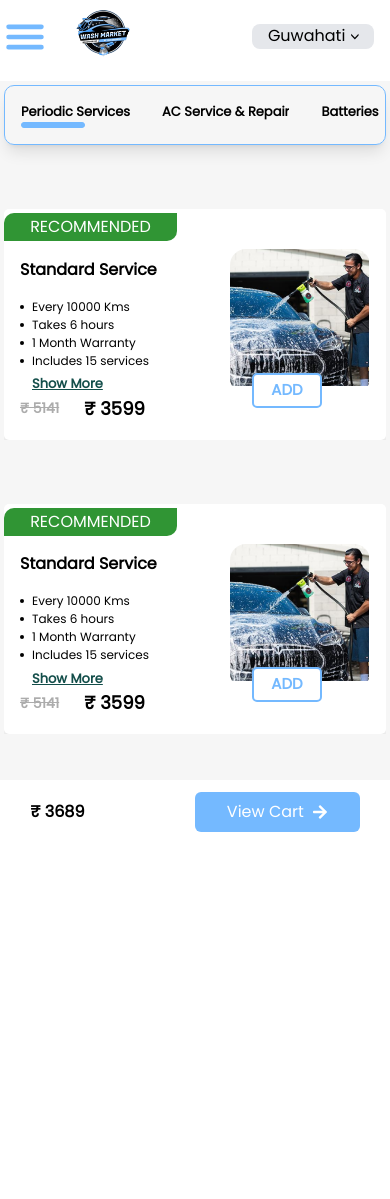
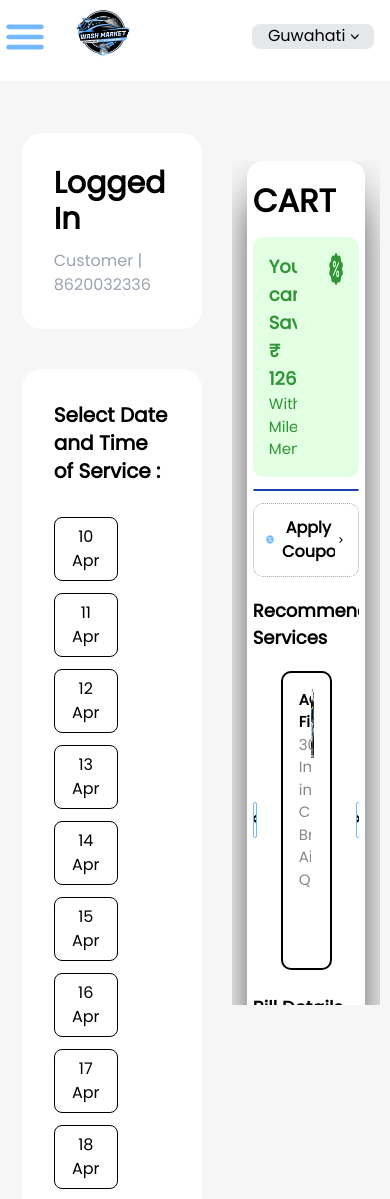
Before and after one commit to Vermaji8620/car_wash_new, a React (Vite) app: page /checkout in a window 390 px wide. Before the commit this address led to /services. Shown: the top 1199 px of the page. Before the commit the page ends 844 px from the top, so only its background shows below. Built offline with nearby package versions, Linux system fonts and the light colour scheme.

Commit message:
checkout page separateCardComponent UI made, func. to be added, date to be modifies, responsive left

```diff
--- a/src/App.jsx
+++ b/src/App.jsx
@@ -21,6 +21,7 @@ function App() {
           <Route path="/services" element={<Services />} />
           <Route path="/contact" element={<Contact />} />
           <Route path="/checkout" element={<Checkout />} />
+          <Route path="*" element={<div>Page Not Found</div>} />
         </Routes>
       </BrowserRouter>
     </div>
--- /dev/null
+++ b/src/components/checkoutComponent/EachCartComponent.jsx
@@ -0,0 +1,52 @@
+import { FaRupeeSign } from "react-icons/fa";
+import PropTypes from "prop-types";
+import { RxCross2 } from "react-icons/rx";
+import { useDispatch } from "react-redux";
+import { removeEntry, removetotal } from "../../redux/ReduxSlice";
+import { useLocation } from "react-router-dom";
+
+// import { useSelector } from "react-redux";
+
+const EachCartSection = ({ desc, price, strikePrice, index }) => {
+  // const selector = useSelector((state) => state.counter);
+  const location = useLocation();
+  const pathSegments = location.pathname.split("/");
+  const lastSegments = pathSegments.pop() || pathSegments.pop();
+  const dispatch = useDispatch();
+  const removeItemFunc = () => {
+    console.log("going from here--->>", index);
+    dispatch(removeEntry({ index }));
+    dispatch(removetotal(price));
+  };
+
+  return (
+    <div className="flex justify-between w-full border p-3 border-gray-300">
+      <p>{desc}</p>
+      <p className="flex items-center w-[40%] justify-between">
+        <s className="flex items-center text-gray-400">
+          <FaRupeeSign /> {strikePrice}
+        </s>
+        <p className="flex items-center">
+          <FaRupeeSign /> {price}
+        </p>
+        {lastSegments === "services" && (
+          <div>
+            <RxCross2
+              className="bg-gray-200 rounded-lg"
+              onClick={removeItemFunc}
+            />
+          </div>
+        )}
+      </p>
+    </div>
+  );
+};
+
+EachCartSection.propTypes = {
+  desc: PropTypes.string.isRequired,
+  price: PropTypes.number.isRequired,
+  strikePrice: PropTypes.number.isRequired,
+  index: PropTypes.number.isRequired,
+};
+
+export default EachCartSection;
--- /dev/null
+++ b/src/components/checkoutComponent/SeparateCartComponent.jsx
@@ -0,0 +1,181 @@
+// import logo from "../assets/pexels-photo-112460-removebg-preview.png";
+import { MdOutlineKeyboardArrowRight } from "react-icons/md";
+import { MdArrowRightAlt } from "react-icons/md";
+import { FaRupeeSign } from "react-icons/fa";
+import { useSelector } from "react-redux";
+import disc from "../../assets/disc.png";
+import { useLocation } from "react-router-dom";
+import { useNavigate } from "react-router-dom";
+import EachCartSection from "./EachCartComponent";
+import PropTypes from "prop-types";
+import { useEffect, useState } from "react";
+import personcarwash from "../../assets/personcarwash.png";
+import percen from "../../assets/setpercen.png";
+
+const SeparateCartComponent = ({ onButtonClick }) => {
+  const navigate = useNavigate();
+  const location = useLocation();
+  const pathSegments = location.pathname.split("/");
+  const lastSegments = pathSegments.pop() || pathSegments.pop();
+  const selector = useSelector((state) => state.counter);
+  const [errorshow, setErrorshow] = useState("");
+
+  useEffect(() => {
+    setTimeout(() => {
+      setErrorshow("");
+    }, 2500);
+  }, [errorshow]);
+
+  return (
+    <div className="rounded-2xl pb-10 w-[80%] top-10 h-min flex shadow-2xl flex-col bg-white shadow-black gap-3 items-center">
+      {/* <div>
+        <img className="w-[50%] mx-auto" src={logo} alt="" />
+      </div> */}
+      <div className="flex justify-between gap-8 w-[90%]">
+        <p className="font-[600] text-[32px]  pt-4 leading-[48px]">CART</p>
+      </div>
+
+      <div className="flex bg-[#E2FFE3] rounded-[10px] p-4 justify-between gap-8 w-[90%]">
+        <div className="w-[65%]">
+          <div className="font-poppins text-[#309534] font-[600] text-[18px] leading-[28px]">
+            You can Save ₹ 1268
+          </div>
+          <div className="font-poppins text-[#309534] font-[400] text-[15px] leading-[22.5px]">
+            With Miles Membership
+          </div>
+        </div>
+        <div className="w-[35%] flex justify-end h-[32px] ">
+          <img src={percen} alt="" />
+        </div>
+      </div>
+
+      <div className="w-[90%] border rounded-[20px] border-blue-800">
+        {selector.items.length > 0 &&
+          selector.items.map((element, index) => (
+            <div key={index}>
+              <EachCartSection
+                index={index}
+                desc={element.description}
+                price={element.price}
+                strikePrice={element.strikePrice}
+              />
+            </div>
+          ))}
+      </div>
+
+      {/* <p className="w-[90%] -mt-3 mx-auto">Extra Charges may apply</p> */}
+      <button className="w-[90%] rounded-[10px] items-center p-3 border flex justify-between border-dotted border-gray-400">
+        <div className="flex gap-2 items-center">
+          <div className="text-blue-400 text-4xl">
+            <img src={disc} alt="" />
+          </div>
+          <p className="font-bold">Apply Coupon</p>
+        </div>
+        <MdOutlineKeyboardArrowRight className="text-2xl" />
+      </button>
+
+      <div className="w-[90%] pt-2 pb-2 gap-3 flex flex-col ">
+        <p className="font-poppins text-[18px] font-[600] leading-[27px]">
+          Recommended Services
+        </p>
+      </div>
+
+      <div className="w-[90%] gap-6 items-center flex justify-between">
+        <div className="w-[56px] flex items-center justify-center font-bold h-[36px] rounded-[5px] border-[1.5px] border-[#74B9FF]">
+          &lt;
+        </div>
+
+        <div className="flex border-[2px] p-4 border-black gap-4 rounded-[10px] flex-col">
+          <div className="flex">
+            <div className="">
+              <p className="font-poppins font-[600] text-[15px] leading-[22.5px]">
+                AC Filter
+              </p>
+              <p className="font-poppins font-[500] text-[15px] leading-[22.5px] text-[#878787]">
+                30% Improvement in Car Breathing Air Quality
+              </p>
+            </div>
+            <div className="">
+              <img className="w-[69px] h-[69px]" src={personcarwash} alt="" />
+            </div>
+          </div>
+          <div className="flex gap-6">
+            <strike className="font-poppins font-[500] text-[13px] leading-[20px] text-[#878787]">
+              ₹ 1233
+            </strike>
+            <p className="font-poppins font-[500] text-[15px] leading-[22.5px]">
+              ₹ 949
+            </p>
+          </div>
+        </div>
+
+        <div className="w-[56px] flex items-center justify-center font-bold h-[36px] rounded-[5px] border-[1.5px] border-[#74B9FF]">
+          &gt;
+        </div>
+      </div>
+
+      <div className="w-[90%] font-poppins font-[600] text-[18px] mt-3 leading-[27px]">
+        Bill Details
+      </div>
+
+      <div className="w-[90%] text-black  flex justify-between">
+        <p className="overflow-hidden font-bold text-2xl">
+          Subtotal {selector.items.length} items
+        </p>
+        <p className="font-bold flex items-center">
+          <FaRupeeSign />
+          {selector.grandtotal}
+        </p>
+      </div>
+
+      <div className="w-[90%] text-black flex  justify-between">
+        <p className="font-bold text-[15px]">18% GST</p>
+        <p className="font-bold flex items-center">
+          <FaRupeeSign />
+          {Math.round(selector.grandtotal * 0.18)}
+        </p>
+      </div>
+
+      <button
+        className={`p-3 text-white font-bold justify-between ${
+          lastSegments !== "services" ? "hidden" : "inline-block"
+        } rounded-lg  flex w-[90%] bg-[#60A5FA]`}
+        onClick={() => {
+          if (selector.items.length === 0) {
+            setErrorshow("NO ITEMS IN CART");
+            return;
+          }
+          navigate("/checkout");
+        }}
+      >
+        <div className="flex items-center">
+          <FaRupeeSign />
+          {selector.grandtotal + Math.round(selector.grandtotal * 0.18)}
+        </div>
+        <div className="">CHECKOUT</div>
+      </button>
+
+      <button
+        className={`p-3 text-white font-bold justify-between ${
+          lastSegments !== "checkout" ? "hidden" : "inline-block"
+        } rounded-lg flex flex-row-reverse w-[90%] bg-[#60A5FA]`}
+        onClick={() => {
+          onButtonClick();
+        }}
+      >
+        <div className="flex items-center">
+          <FaRupeeSign />
+          {selector.grandtotal + Math.round(selector.grandtotal * 0.18)}
+        </div>
+        <div className="">Pay Now</div>
+      </button>
+      <p className="text-red-600 font-bold text-start w-[90%]">{errorshow} </p>
+    </div>
+  );
+};
+
+SeparateCartComponent.propTypes = {
+  onButtonClick: PropTypes.func,
+};
+
+export default SeparateCartComponent;
--- a/src/pages/Checkout.jsx
+++ b/src/pages/Checkout.jsx
@@ -3,14 +3,15 @@ import { useState, useRef, useEffect } from "react";
 import { useNavigate } from "react-router-dom";
 import { TbCurrentLocation } from "react-icons/tb";
 import { useSelector } from "react-redux";
+import SeparateCartComponent from "../components/checkoutComponent/SeparateCartComponent";
 
 const Checkout = () => {
   const navigate = useNavigate();
   const selector = useSelector((state) => state.counter);
 
-  useEffect(() => {
-    if (selector.items.length === 0) navigate("/services");
-  }, [selector.items, navigate]);
+  // useEffect(() => {
+  //   if (selector.items.length === 0) navigate("/services");
+  // }, [selector.items, navigate]);
 
   const formRef = useRef(null);
   const [currentState, setCurrentState] = useState({
@@ -19,11 +20,13 @@ const Checkout = () => {
     fname: "",
     lname: "",
   });
+  console.log(currentState);
   const regex = /^(?=.*[a-zA-Z0-9].{3,})[a-zA-Z0-9 ,]+$/;
   const [buttonSetting, setButtonSetting] = useState({
     indxdate: null,
     valueinButtondate: "",
   });
+  console.log(buttonSetting);
   const monthArray = [
     "Jan",
     "Feb",
@@ -42,7 +45,7 @@ const Checkout = () => {
     indxtime: null,
     valueinButtontime: "",
   });
-
+  console.log(buttonSettings);
   useEffect(() => {
     setButtonSettings({
       indxtime: null,
@@ -72,127 +75,127 @@ const Checkout = () => {
     landmark: "",
   });
 
-  const paymentHandler = async () => {
-    console.log("handler defined again");
-    const paymentOptions = {
-      amount: 500,
-      currency: "INR",
-      receipt: "qwasqi1",
+  // const paymentHandler = async () => {
+  //   console.log("handler defined again");
+  //   const paymentOptions = {
+  //     amount: 500,
+  //     currency: "INR",
+  //     receipt: "qwasqi1",
+  //   };
+  //   const data = await fetch("http://localhost:4000/payment/order", {
+  //     method: "POST",
+  //     headers: {
+  //       "Content-Type": "application/json",
+  //     },
+  //     body: JSON.stringify(paymentOptions),
+  //   });
+  //   const res = await data.json();
+  //   let options = {
+  //     key: import.meta.VITE_RAZORPAY_KEY_ID,
+  //     amount: "50000",
+  //     currency: "INR",
+  //     name: "Wash Car",
+  //     description: "Test Transaction",
+  //     order_id: res.id,
+  //     handler: async function (response) {
+  //       const body = { ...response };
+  //       const validateRes = await fetch("http://localhost:4000/payment/check", {
+  //         method: "POST",
+  //         headers: {
+  //           "Content-Type": "application/json",
+  //         },
+  //         body: JSON.stringify(body),
+  //       });
+  //       const ress = await validateRes.json();
+  //       console.log(ress);
+  //     },
+  //     prefill: {
+  //       name: "Car Wash",
+  //       description: "Car Washing service",
+  //       contact: "6564566515",
+  //     },
+  //     notes: {
+  //       address: "Razorpay Corporate Office",
+  //     },
+  //     theme: {
+  //       color: "#3399cc",
+  //     },
+  //   };
+  //   var rzp1 = new window.Razorpay(options);
+  //   rzp1.on("payment.failed", function (response) {
+  //     alert(response.error.code);
+  //     alert(response.error.description);
+  //     alert(response.error.source);
+  //     alert(response.error.step);
+  //     alert(response.error.reason);
+  //     alert(response.error.metadata.order_id);
+  //     alert(response.error.metadata.payment_id);
+  //   });
+  //   rzp1.open();
+  // };
+
+  const submitForm = (event) => {
+    event.preventDefault();
+    let fromDatavariable = {
+      address: currentState.address,
+      fname: currentState.fname,
+      lname: currentState.lname,
+      landmark: currentState.landmark,
+      day_and_date: buttonSetting.valueinButtondate,
+      time: buttonSettings.valueinButtontime,
     };
-    const data = await fetch("http://localhost:4000/payment/order", {
-      method: "POST",
-      headers: {
-        "Content-Type": "application/json",
-      },
-      body: JSON.stringify(paymentOptions),
-    });
-    const res = await data.json();
-    let options = {
-      key: import.meta.VITE_RAZORPAY_KEY_ID,
-      amount: "50000",
-      currency: "INR",
-      name: "Wash Car",
-      description: "Test Transaction",
-      order_id: res.id,
-      handler: async function (response) {
-        const body = { ...response };
-        const validateRes = await fetch("http://localhost:4000/payment/check", {
-          method: "POST",
-          headers: {
-            "Content-Type": "application/json",
-          },
-          body: JSON.stringify(body),
-        });
-        const ress = await validateRes.json();
-        console.log(ress);
-      },
-      prefill: {
-        name: "Car Wash",
-        description: "Car Washing service",
-        contact: "6564566515",
-      },
-      notes: {
-        address: "Razorpay Corporate Office",
-      },
-      theme: {
-        color: "#3399cc",
-      },
-    };
-    var rzp1 = new window.Razorpay(options);
-    rzp1.on("payment.failed", function (response) {
-      alert(response.error.code);
-      alert(response.error.description);
-      alert(response.error.source);
-      alert(response.error.step);
-      alert(response.error.reason);
-      alert(response.error.metadata.order_id);
-      alert(response.error.metadata.payment_id);
-    });
-    rzp1.open();
+
+    if (fromDatavariable.day_and_date === "") {
+      setErrors({ ...errors, date: "Date field required" });
+      return;
+    }
+    if (fromDatavariable.time === "") {
+      setErrors({ ...errors, time: "Time field required" });
+      return;
+    }
+    if (fromDatavariable.fname === "") {
+      setErrors({ ...errors, firstName: "First Name required" });
+      return;
+    }
+    if (fromDatavariable.lname === "") {
+      setErrors({ ...errors, lastName: "Last Name required" });
+      return;
+    }
+    if (fromDatavariable.address === "") {
+      setErrors({ ...errors, address: "Address field required" });
+      return;
+    }
+    if (fromDatavariable.landmark === "") {
+      setErrors({ ...errors, landmark: "Landmark field required" });
+      return;
+    }
+
+    if (!regex.test(currentState.address)) {
+      setErrors({ ...errors, address: "Invalid Address" });
+      return;
+    }
+    if (!regex.test(currentState.landmark)) {
+      setErrors({ ...errors, landmark: "Invalid Lanmark" });
+      return;
+    }
+    if (!regex.test(currentState.fname)) {
+      setErrors({ ...errors, firstName: "Invalid First Name" });
+      return;
+    }
+    if (!regex.test(currentState.lname)) {
+      setErrors({ ...errors, lastName: "Invalid Last Name" });
+      return;
+    }
+    const extract = fromDatavariable.day_and_date.split("\n");
+    const extract_date = extract[0];
+    const extract_month = monthArray.indexOf(extract[1]);
+    fromDatavariable.day_and_date = `${extract_date}-${
+      extract_month + 1
+    }-${new Date().getFullYear()}`;
+
+    console.log(fromDatavariable);
+    // paymentHandler();
   };
-
-  // const submitForm = (event) => {
-  //   event.preventDefault();
-  //   let fromDatavariable = {
-  //     address: currentState.address,
-  //     fname: currentState.fname,
-  //     lname: currentState.lname,
-  //     landmark: currentState.landmark,
-  //     day_and_date: buttonSetting.valueinButtondate,
-  //     time: buttonSettings.valueinButtontime,
-  //   };
-
-  //   if (fromDatavariable.day_and_date === "") {
-  //     setErrors({ ...errors, date: "Date field required" });
-  //     return;
-  //   }
-  //   if (fromDatavariable.time === "") {
-  //     setErrors({ ...errors, time: "Time field required" });
-  //     return;
-  //   }
-  //   if (fromDatavariable.fname === "") {
-  //     setErrors({ ...errors, firstName: "First Name required" });
-  //     return;
-  //   }
-  //   if (fromDatavariable.lname === "") {
-  //     setErrors({ ...errors, lastName: "Last Name required" });
-  //     return;
-  //   }
-  //   if (fromDatavariable.address === "") {
-  //     setErrors({ ...errors, address: "Address field required" });
-  //     return;
-  //   }
-  //   if (fromDatavariable.landmark === "") {
-  //     setErrors({ ...errors, landmark: "Landmark field required" });
-  //     return;
-  //   }
-
-  //   if (!regex.test(currentState.address)) {
-  //     setErrors({ ...errors, address: "Invalid Address" });
-  //     return;
-  //   }
-  //   if (!regex.test(currentState.landmark)) {
-  //     setErrors({ ...errors, landmark: "Invalid Lanmark" });
-  //     return;
-  //   }
-  //   if (!regex.test(currentState.fname)) {
-  //     setErrors({ ...errors, firstName: "Invalid First Name" });
-  //     return;
-  //   }
-  //   if (!regex.test(currentState.lname)) {
-  //     setErrors({ ...errors, lastName: "Invalid Last Name" });
-  //     return;
-  //   }
-  //   const extract = fromDatavariable.day_and_date.split("\n");
-  //   const extract_date = extract[0];
-  //   const extract_month = monthArray.indexOf(extract[1]);
-  //   fromDatavariable.day_and_date = `${extract_date}-${
-  //     extract_month + 1
-  //   }-${new Date().getFullYear()}`;
-
-  //   console.log(fromDatavariable);
-  //   paymentHandler();
-  // };
 
   const fetchLocationFunc = () => {
     if (navigator.geolocation) {
@@ -228,13 +231,13 @@ const Checkout = () => {
     }
   };
 
-  // const handleFormSubmit = () => {
-  //   if (formRef.current) {
-  //     const formevent = new Event("submit", { cancelable: true });
-  //     formRef.current.dispatchEvent(formevent);
-  //     submitForm(formevent);
-  //   }
-  // };
+  const handleFormSubmit = () => {
+    if (formRef.current) {
+      const formevent = new Event("submit", { cancelable: true });
+      formRef.current.dispatchEvent(formevent);
+      submitForm(formevent);
+    }
+  };
 
   const [disableIndex, setDisableIndex] = useState([]);
 
@@ -253,12 +256,13 @@ const Checkout = () => {
     // Cleanup function to clear the timeouts if the component unmounts
     return () => timers.forEach(clearTimeout);
   }, [errors]);
+
   return (
     <div className="bg-[#F6F6F6]">
       <div className="flex justify-between w-[95%] mx-auto pt-10">
-        <div className="p-3 w-[70%] gap-10 flex flex-col">
+        <div className="p-3 w-[55%] gap-10 flex flex-col">
           <div className="bg-white rounded-[20px] p-8 flex flex-col gap-3">
-            <p className="font-semibold text-3xl">Logged In</p>
+            <p className="font-semibold text-3xl overflow-hidden">Logged In</p>
             <p className="text-gray-400">Customer | 8620032336</p>
           </div>
 
@@ -273,8 +277,8 @@ const Checkout = () => {
                   Select Date and Time of Service :
                 </div>
               </div>
-              <div className="flex gap-3">
-                {Array.from({ length: 12 }, (_, i) => {
+              <div className="flex gap-3 flex-wrap">
+                {Array.from({ length: 21 }, (_, i) => {
                   const dateCalculation = (new Date().getDate() + i) % 32;
                   if (dateCalculation === 0) return null;
                   return (
@@ -453,9 +457,9 @@ const Checkout = () => {
             </div>
           </form>
         </div>
-        {/* <div className="relative top-3 w-[27%]">
+        <div className="relative h-[100vh] top-10 flex justify-center w-[40%]">
           <SeparateCartComponent onButtonClick={handleFormSubmit} />
-        </div> */}
+        </div>
       </div>
     </div>
   );
```
Also changed, not shown: src/assets/disc.png (added), src/assets/setpercen.png (added).
